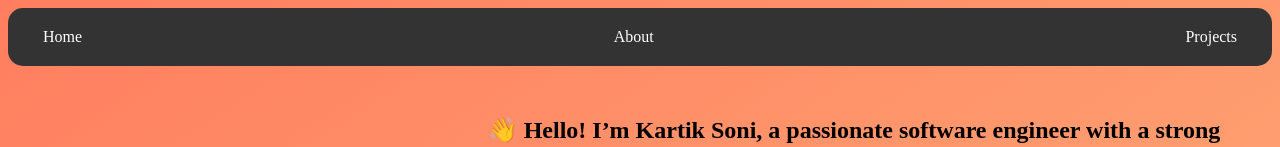
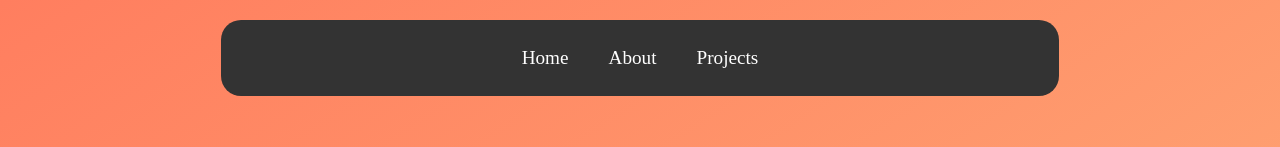
Before and after one commit to kartik-soni1707/my-personal-website, an Angular app: page / in a window 1280 px wide. Shown: the top 147 px of the page. Built offline with nearby package versions, Linux system fonts and the light colour scheme.

Commit message:
centre nav bar

```diff
--- a/src/app/navbar/navbar.component.css
+++ b/src/app/navbar/navbar.component.css
@@ -1,21 +1,25 @@
 nav {
   background-color: #333; /* Dark background */
-    padding: 10px 20px; /* Spacing */
+  padding: 15px 40px; /* Increased padding for a bigger feel */
   display: flex; /* Flexbox for layout */
-    justify-content: space-between; /* Space between items */
+  justify-content: center; /* Center the links */
   align-items: center; /* Center items vertically */
-    margin-bottom: 10px; /* Only bottom margin */
-    border-radius: 15px; /* Rounded corners */
+  margin: 20px auto; /* Center the navbar */
+  border-radius: 20px; /* More rounded corners */
+  width: 60%; /* Make it wider but not full-width */
+  max-width: 800px; /* Limit max width */
 }
 
 nav a {
   color: white; /* Link color */
   text-decoration: none; /* Remove underline */
-    padding: 10px 15px; /* Spacing around links */
-    border-radius: 5px; /* Rounded corners */
-    transition: background-color 0.3s; /* Smooth transition */
+  padding: 12px 20px; /* Increased padding */
+  font-size: 1.2rem; /* Bigger text */
+  border-radius: 8px; /* More rounded corners */
+  transition: background-color 0.3s, transform 0.2s; /* Smooth transition */
 }
 
 nav a:hover {
   background-color: #555; /* Change background on hover */
+  transform: scale(1.1); /* Slightly enlarge on hover */
 }
```
Lines whose indentation alone changed are shown as unchanged.
